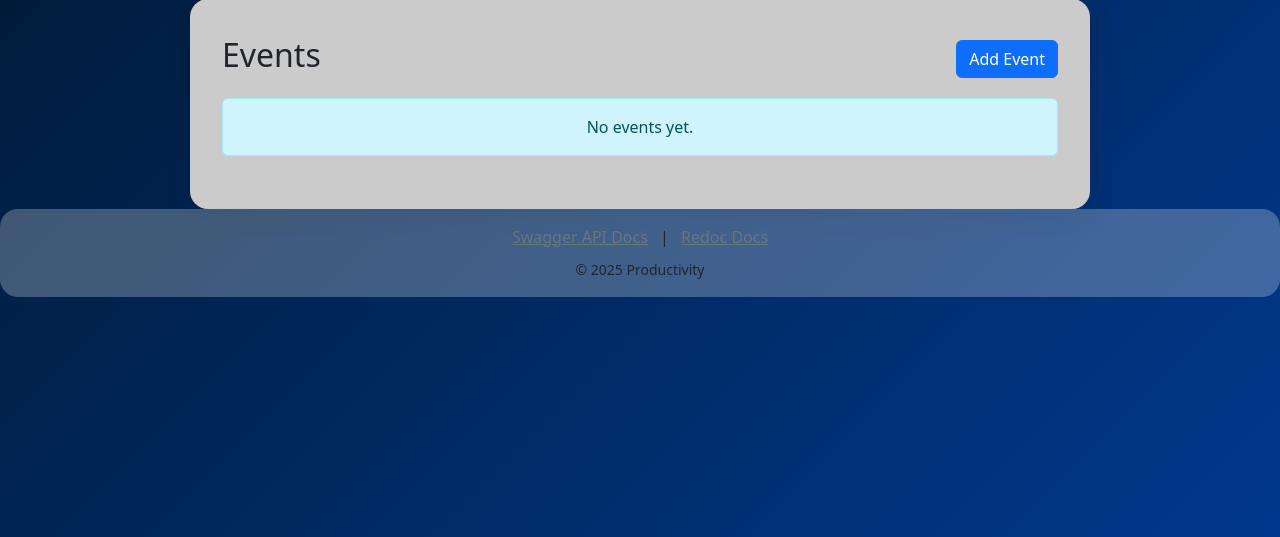
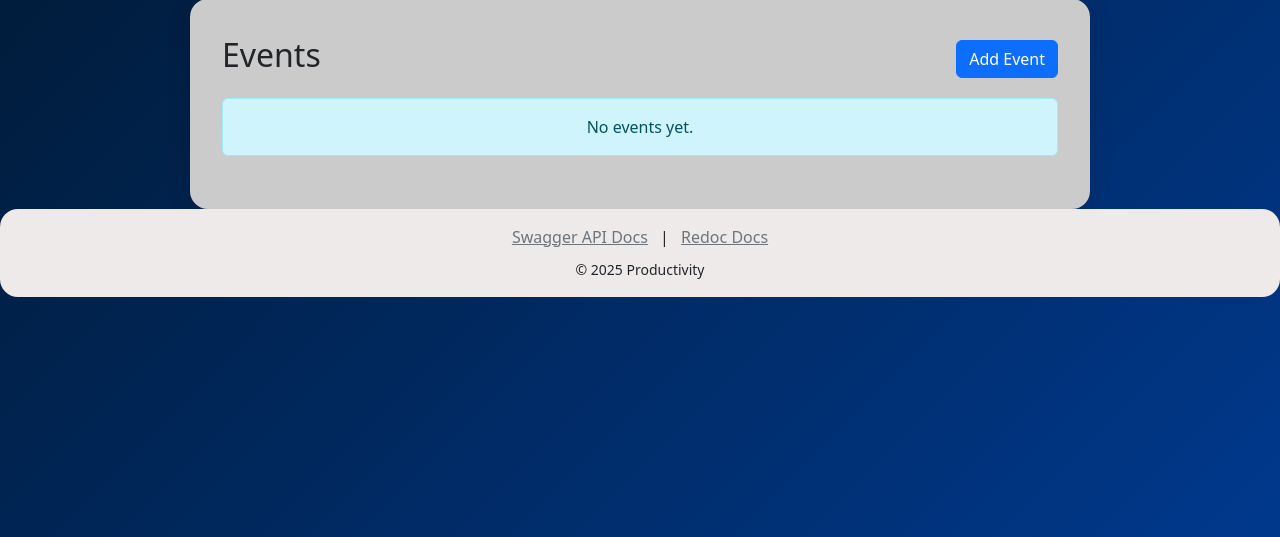
Before and after one commit to GhassenRabii/Productivity, a Django app: template tasks/templates/tasks/event_list.html in a window 1280 px wide. Shown: the part 212-749 px from the top of the page. Run offline with Django 5.2, Linux system fonts and the light colour scheme; the template is opened without the code that fills it, so the values that code supplies are empty.

Commit message:
Update base.html

```diff
--- a/tasks/templates/tasks/base.html
+++ b/tasks/templates/tasks/base.html
@@ -58,7 +58,7 @@
         .footer {
             border-radius: 18px;
             margin-top: 48px;
-            background: rgba(255,255,255,0.25);
+            background: rgb(239, 234, 234);
         }
     </style>
     {% block extra_head %}{% endblock %}
```
